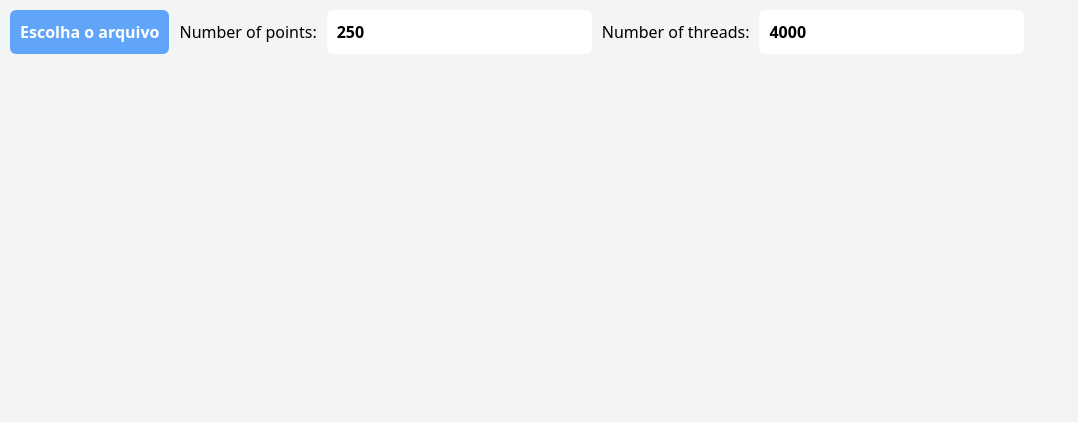
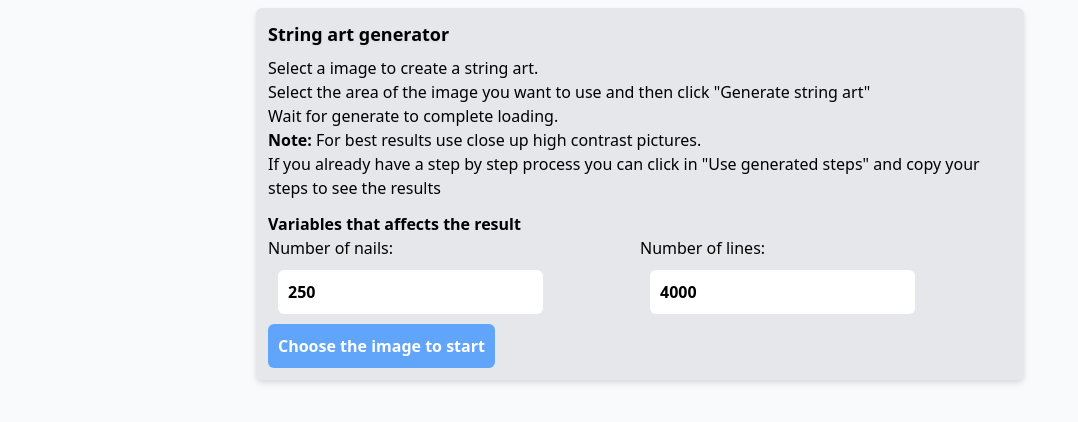
Before and after one commit to Igor-CA/String-Art-Maker, a React (Create React App) app: page / in a window 1280 px wide. Shown: the top 422 px of the page, without its empty margins (0-1078 px from the left). Built offline with nearby package versions, Linux system fonts and the light colour scheme; the HTML template or start-up script is replaced by a standard one.

Commit message:
Redesign to page layout

```diff
--- a/src/App.js
+++ b/src/App.js
@@ -128,7 +128,7 @@ function App() {
 			canvasRef.current.width,
 			canvasRef.current.height
 		);
-		const initialTime = new Date()
+		const initialTime = new Date();
 		const generatedSteps = await generateStringArt(
 			imageData.data,
 			numberOfThreads,
@@ -136,10 +136,10 @@ function App() {
 			SCREEN_SIZE,
 			LINE_TRANSPARENCY
 		);
-		const finalTime = new Date()
-		console.log(`Total time: ${finalTime - initialTime}`)
+		const finalTime = new Date();
+		console.log(`Total time: ${finalTime - initialTime}`);
 		console.log(generatedSteps);
-		setSteps(generatedSteps)
+		setSteps(generatedSteps);
 	};
 	const handlePointsChange = (e) => {
 		setNumberOfPoints(e.target.value);
@@ -148,24 +148,29 @@ function App() {
 		setNumberOfThreads(e.target.value);
 	};
 
+	//TODO add option to copy exysting code
 	return (
-		<div className="bg-gray-100 min-h-screen">
+		<div className="min-h-screen bg-gray-50 p-2">
+			<div className=" bg-gray-200 rounded-md p-3 lg:max-w-screen-md lg:mx-auto drop-shadow-md">
+				<h1 className="text-lg font-bold drop-shadow-sm">
+					String art generator
+				</h1>
+				<p className="mt-2">
+					Select a image to create a string art. <br></br> Select the area of
+					the image you want to use and then click "Generate string art"
+					<br></br> Wait for generate to complete loading. <br></br>
+					<strong>Note:</strong> For best results use close up high contrast
+					pictures. <br></br> If you already have a step by step process you can
+					click in "Use generated steps" and copy your steps to see the results
+				</p>
+
+				<h2 className="font-bold mt-3">Variables that affects the result</h2>
+				<div className="flex flex-col md:flex-row">
 					<label
-				htmlFor="fileInput"
-				className="bg-blue-400 m-2.5 p-2.5 rounded-md text-white font-semibold inline-block"
+						htmlFor="pointsInput"
+						title="The amount of points in the image increases resoltion but it takes more time to compute"
 					>
-				Escolha o arquivo
-			</label>
-			<input
-				type="file"
-				name="fileInput"
-				id="fileInput"
-				onChange={handleFileInputChange}
-				className="hidden"
-			/>
-
-			<label htmlFor="pointsInput">
-				Number of points:
+						Number of nails:
 						<input
 							type="number"
 							className="m-2.5 p-2.5 rounded-md font-semibold inline-block"
@@ -175,8 +180,11 @@ function App() {
 							onChange={(e) => handlePointsChange(e)}
 						/>
 					</label>
-			<label htmlFor="numberOfThreads">
-				Number of threads:
+					<label
+						htmlFor="numberOfThreads"
+						title="Can make images brighter or darker and also give the images more details. With more lines more it takes more time to compute"
+					>
+						Number of lines:
 						<input
 							type="number"
 							id="numberOfThreads"
@@ -186,9 +194,24 @@ function App() {
 							onChange={(e) => handleThreadsChange(e)}
 						/>
 					</label>
+				</div>
+				<label
+					htmlFor="fileInput"
+					className="bg-blue-400 p-2.5 rounded-md text-white font-semibold inline-block"
+				>
+					Choose the image to start
+				</label>
+				<input
+					type="file"
+					name="fileInput"
+					id="fileInput"
+					onChange={handleFileInputChange}
+					className="hidden"
+				/>
+			</div>
 			<canvas
 				id="imageCanvas"
-				className={`bg-white w-4/5 max-w-2xl aspect-square m-auto my-3 border-solid border-2 border-indigo-60 ${
+				className={`bg-gray-50 w-4/5 max-w-2xl aspect-square m-auto my-3 ${
 					imageFile ? "" : "hidden"
 				}`}
 				ref={canvasRef}
@@ -196,8 +219,10 @@ function App() {
 				height={SCREEN_SIZE}
 			></canvas>
 			{imageFile && (
-				<>
-					<label htmlFor="zoom">Zoom</label>
+				<div className="bg-gray-50 m-2 p-3 lg:max-w-screen-md lg:mx-auto flex flex-col items-stretch">
+					<div className="flex justify-evenly">
+						<label htmlFor="zoom">
+							Zoom
 							<input
 								type="range"
 								min={0}
@@ -207,7 +232,9 @@ function App() {
 								name="zoom"
 								onChange={handleRadioInputChange}
 							/>
-					<label htmlFor="x">X</label>
+						</label>
+						<label htmlFor="x">
+							X
 							<input
 								type="range"
 								min={0}
@@ -216,7 +243,9 @@ function App() {
 								name="x"
 								onChange={handleRadioInputChange}
 							/>
-					<label htmlFor="y"></label>Y
+						</label>
+						<label htmlFor="y">
+							Y
 							<input
 								type="range"
 								min={0}
@@ -225,14 +254,28 @@ function App() {
 								name="y"
 								onChange={handleRadioInputChange}
 							/>
+						</label>
+					</div>
+
 					<button
-						className="bg-blue-400 m-2.5 p-2.5 rounded-md text-white font-semibold inline-block"
+						className="bg-blue-400 my-2.5 p-2.5 rounded-md text-white font-semibold inline-block"
 						onClick={generateArt}
 					>
 						Generate string art
 					</button>
-					{steps && <ResultCanvas steps={steps} points={numberOfPoints}></ResultCanvas>}
-				</>
+					{steps && (
+						<div className="border-solid border-2 border-indigo-60 p-1 rounded-md bg-white">
+							<ResultCanvas
+								steps={steps}
+								points={numberOfPoints}
+							></ResultCanvas>
+							<p>Step by step process:</p>
+							<textarea value={steps} className="w-full border-solid border-2 border-indigo-60"></textarea>
+							<p>By copying these numbers you can also save it for later so you won't have to generete them again</p>
+							<p>To build your string art you just have to follow the order of the steps above so for exemple in the part "{`${steps[0]}, ${steps[1]}, ${steps[2]}`}" you start from nail/pin {steps[0]}, pass a line from {steps[0]} to steps {steps[1]} and then a line from pin {steps[1]} to pin {steps[2]} and so on</p>
+						</div>
+					)}
+				</div>
 			)}
 		</div>
 	);
--- a/src/resultCanvas.jsx
+++ b/src/resultCanvas.jsx
@@ -65,7 +65,7 @@ export default function ResultCanvas({ steps, points }) {
 	return (
 		<canvas
 			id="resultCanvas"
-			className="bg-white w-4/5 max-w-2xl aspect-square m-auto my-3 border-solid border-2 border-indigo-60"
+			className="bg-white w-4/5 max-w-2xl aspect-square m-auto my-3"
 			ref={canvasRef}
 			width={SCREEN_SIZE}
 			height={SCREEN_SIZE}
```
Lines whose indentation alone changed are shown as unchanged.
